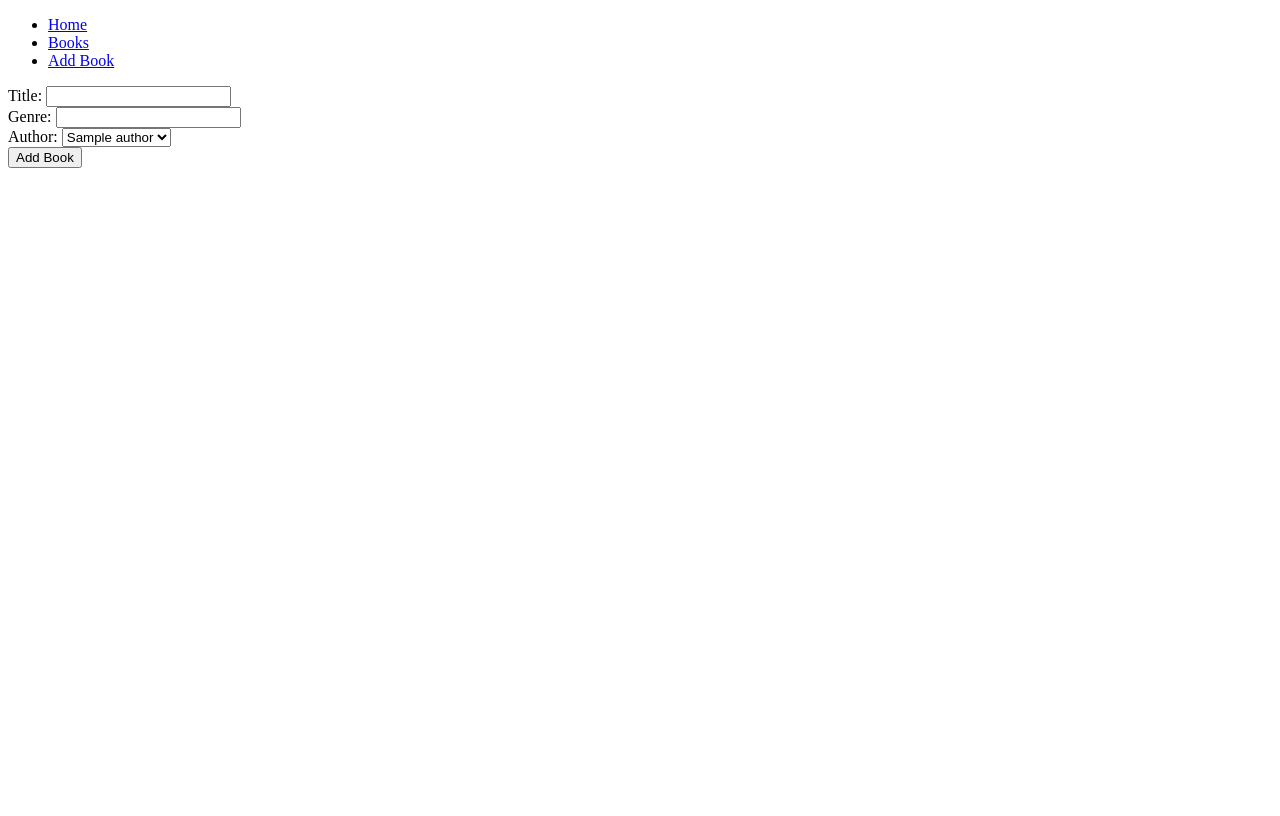
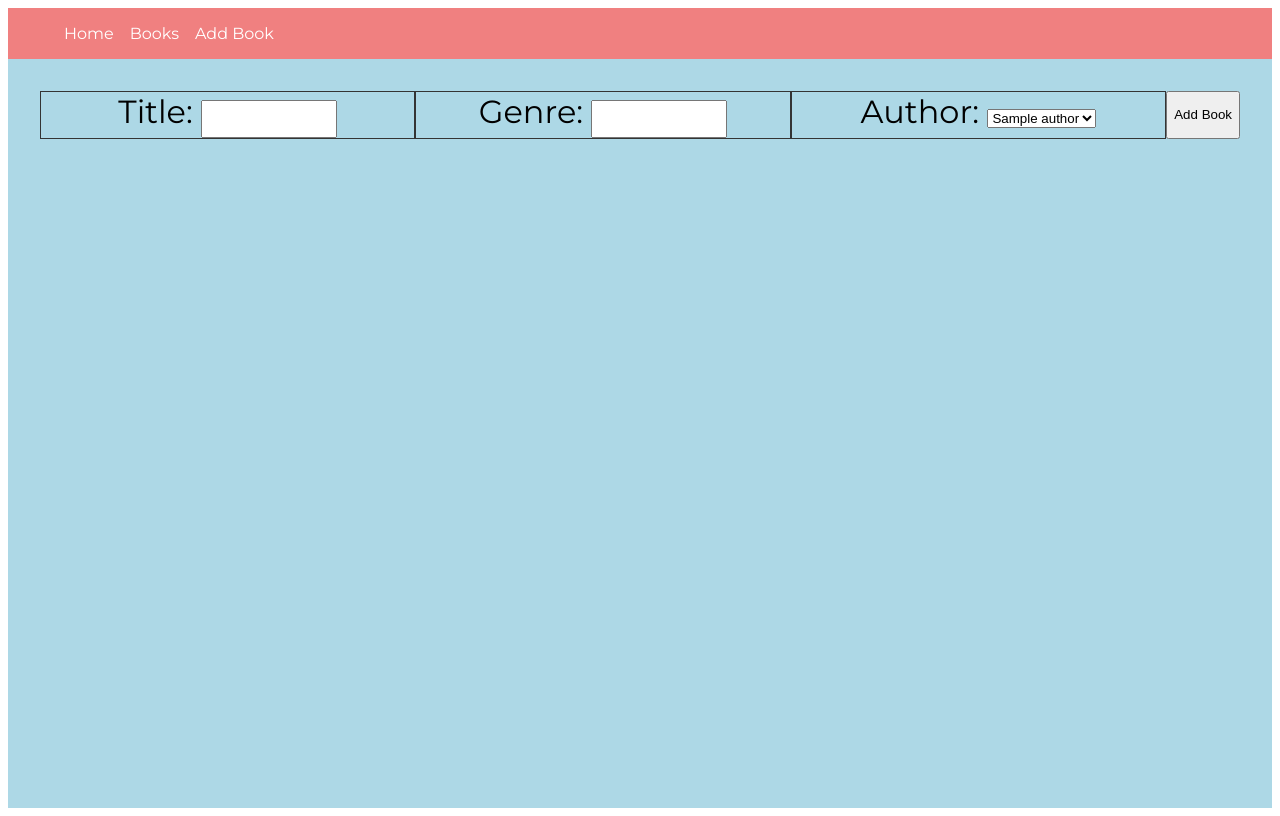
Before and after one commit to Cetins/bookstore, a Flask app: page /books/new in a window 1280 px wide. Before the commit the page ends 168 px from the top, so only its background shows below. Run offline with Flask 2, Linux system fonts and the light colour scheme; a database or web service that is not in the repository returns one stand-in record (values such as "Sample title"); some libraries are stand-ins or nearby versions.

Commit message:
horrendous css added

```diff
--- /dev/null
+++ b/static/style.css
@@ -0,0 +1,55 @@
+body {
+    font-family: 'Montserrat', sans-serif;
+    display: grid;
+    height: 100vh;
+    grid-template-rows: auto 1fr auto;
+}
+header {
+    background: lightcoral;
+    padding: 1rem;
+}
+
+nav>ul {
+    list-style: none;
+    display: flex;
+    margin: 0;
+}
+
+nav>ul>li>a {
+    text-decoration: none;
+    color: white;
+    padding-right: 1rem;
+}
+
+nav>ul>li>a:hover {
+    color: blue;
+    text-decoration: underline;
+}
+
+a {
+    text-decoration: none;
+    color: black;
+}
+
+main {
+    background: lightblue;
+    padding: 2rem;
+}
+
+.parent {
+    display: flex;
+    flex-wrap: wrap;
+}
+
+.child {
+    flex: 0 1 300px;
+    flex: 1 1 300px;
+    border: 1px solid rgb(52, 52, 52);
+    font-size: 2rem;
+    text-align: center;
+}
+
+input {
+    height: 2rem;
+    width: 8rem;
+}
--- a/templates/base.html
+++ b/templates/base.html
@@ -4,6 +4,8 @@
     <meta charset="UTF-8">
     <meta http-equiv="X-UA-Compatible" content="IE=edge">
     <meta name="viewport" content="width=device-width, initial-scale=1.0">
+    <link href="https://fonts.googleapis.com/css2?family=Montserrat&display=swap" rel="stylesheet">
+    <link rel="stylesheet" href="/static/style.css">
     <title>Bookstore</title>
 </head>
 <body>
--- a/templates/books/new.html
+++ b/templates/books/new.html
@@ -2,16 +2,16 @@
 
 {% block content %}
 
-<form action="/books" method="post">
-    <div>
+<form class="parent" action="/books" method="post">
+    <div class="child">
         <label for="title">Title:</label>
         <input type="text" name="title" required>
     </div>
-    <div>
+    <div class="child">
         <label for="genre">Genre:</label>
         <input type="text" name="genre" required>
     </div>
-    <div>
+    <div class="child">
         <label for="author_id">Author:</label>
         <select name="author_id">
             {% for author in authors %}
```
Also changed, not shown: templates/books/index.html (+5 -3 lines).
